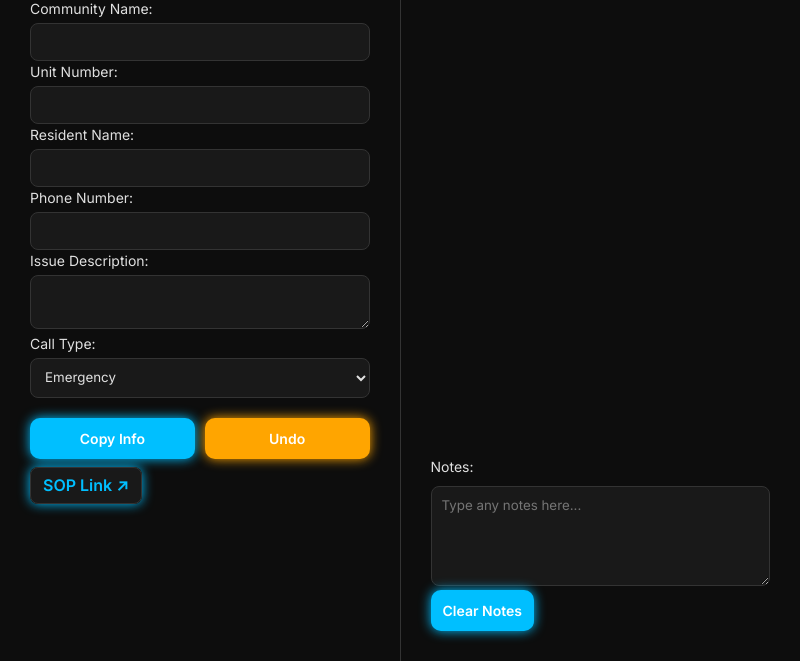
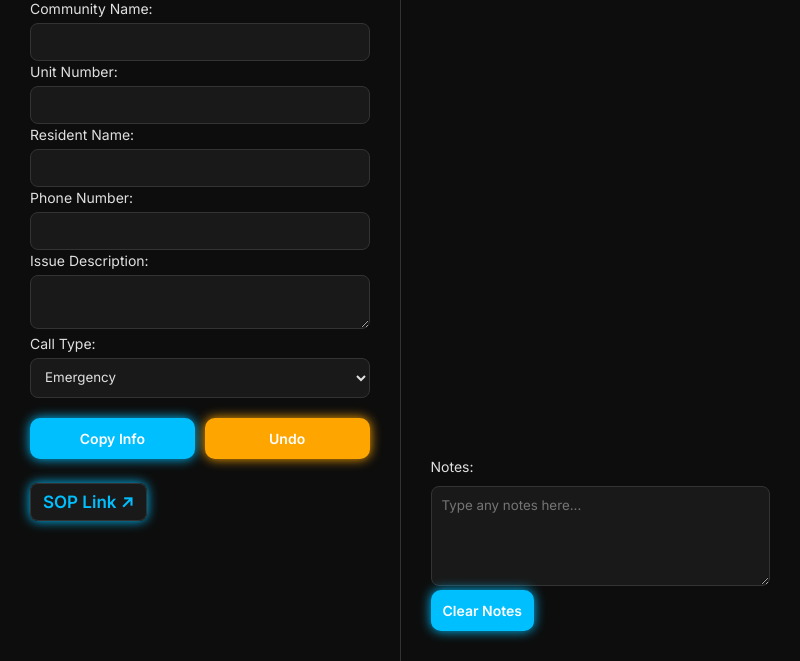
Before and after one commit to Ngutierrez27/Maintenance-Calls-AssistantV2, an Electron app: page index.html in a window 800 px wide. Shown: the part 139-800 px from the top of the page. Drawn offline with Linux system fonts and the light colour scheme.

Commit message:
feat(ui): SOP link size tweak

```diff
--- a/index.html
+++ b/index.html
@@ -135,7 +135,7 @@
    /* Bigger, easier-to-click SOP link */
    .small-link {
      display: inline-block;
-     font-size: 16px;
+     font-size: 17px;
      font-weight: 600;
      line-height: 1.2;
      padding: 8px 12px;
@@ -179,7 +179,7 @@
         </button>
       </div>
 
-      <div style="margin-top: 8px;">
+      <div style="margin-top: 24px;">
         <a class="small-link"
            href="#"
            onclick="openGoogleSheet(); return false;"
--- a/package.json
+++ b/package.json
@@ -16,6 +16,7 @@
     "electron-builder": "^26.0.12"
   },
   "build": {
+    "artifactName": "${name}-${version}-${os}-${arch}.${ext}",
     "appId": "com.example.maintenancecalls",
     "productName": "Maintenance Call Assistant",
     "mac": {
```
